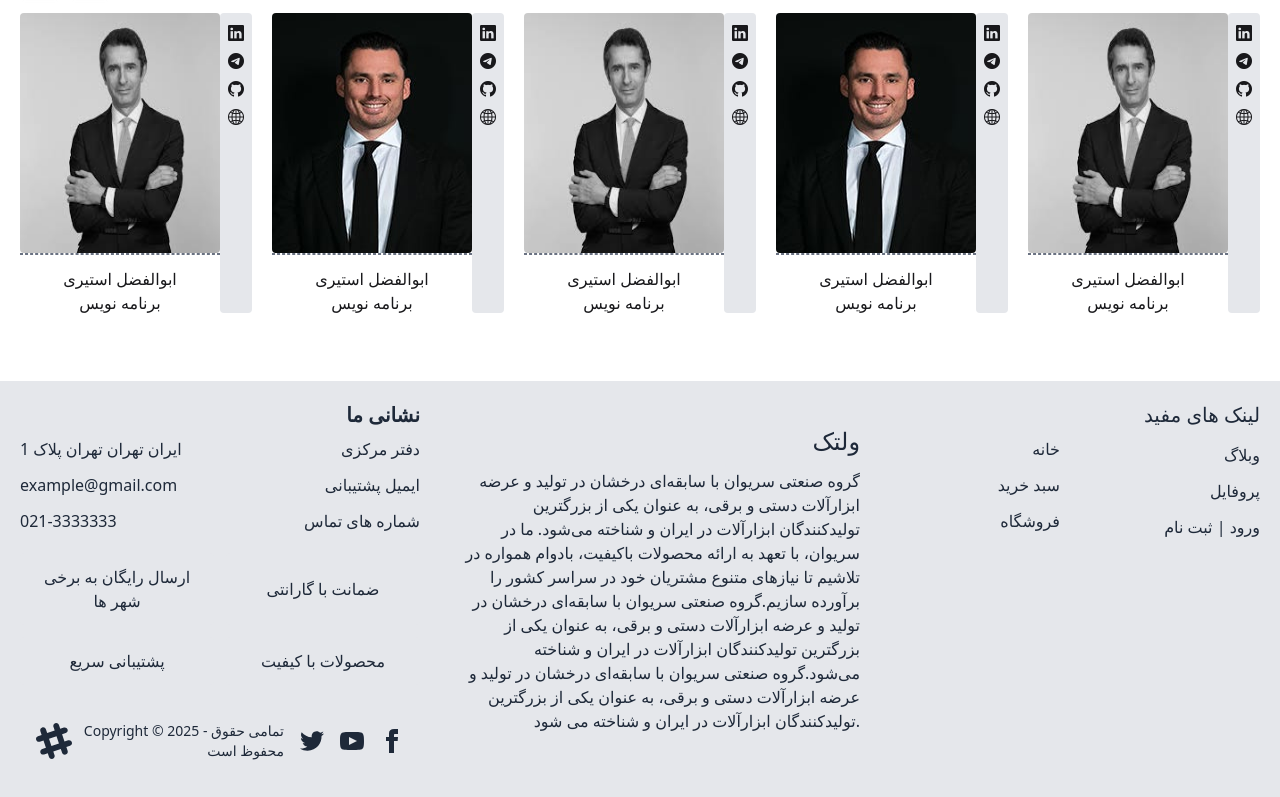
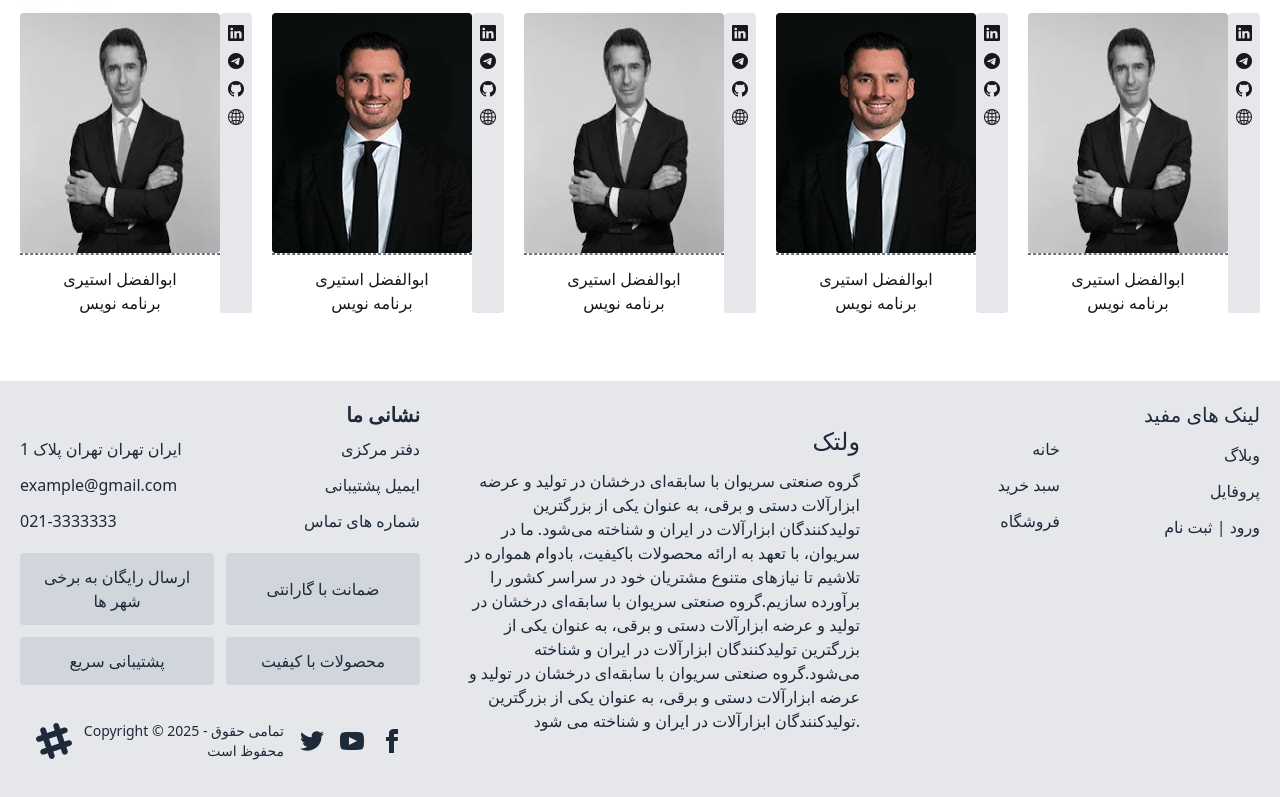
Before and after one commit to AbolfazlEs2006/voltech, a Next.js app: page / in a window 1280 px wide. Shown: the part 1949-2746 px from the top of the page. Built offline with nearby package versions, Linux system fonts and the light colour scheme; no server answers.

Commit message:
footer updated

```diff
--- a/components/footer/Footer.jsx
+++ b/components/footer/Footer.jsx
@@ -52,16 +52,16 @@ function Footer() {
             </h1>
           </div>
           <div className="grid grid-cols-2 gap-3 mt-5 mb-5">
-            <button className="bg-gray-200 dark:bg-gray-800 dark:text-gray-200 rounded p-3">
+            <button className="bg-gray-300 dark:bg-gray-700 dark:text-gray-200 rounded p-3">
               ارسال رایگان به برخی شهر ها
             </button>
-            <button className="bg-gray-200 dark:bg-gray-800 dark:text-gray-200 rounded p-3">
+            <button className="bg-gray-300 dark:bg-gray-700 dark:text-gray-200 rounded p-3">
               ضمانت با گارانتی
             </button>
-            <button className="bg-gray-200 dark:bg-gray-800 dark:text-gray-200 rounded p-3">
+            <button className="bg-gray-300 dark:bg-gray-700 dark:text-gray-200 rounded p-3">
               پشتیبانی سریع
             </button>
-            <button className="bg-gray-200 dark:bg-gray-800 dark:text-gray-200 rounded p-3">
+            <button className="bg-gray-300 dark:bg-gray-700 dark:text-gray-200 rounded p-3">
               محصولات با کیفیت
             </button>
           </div>
```
